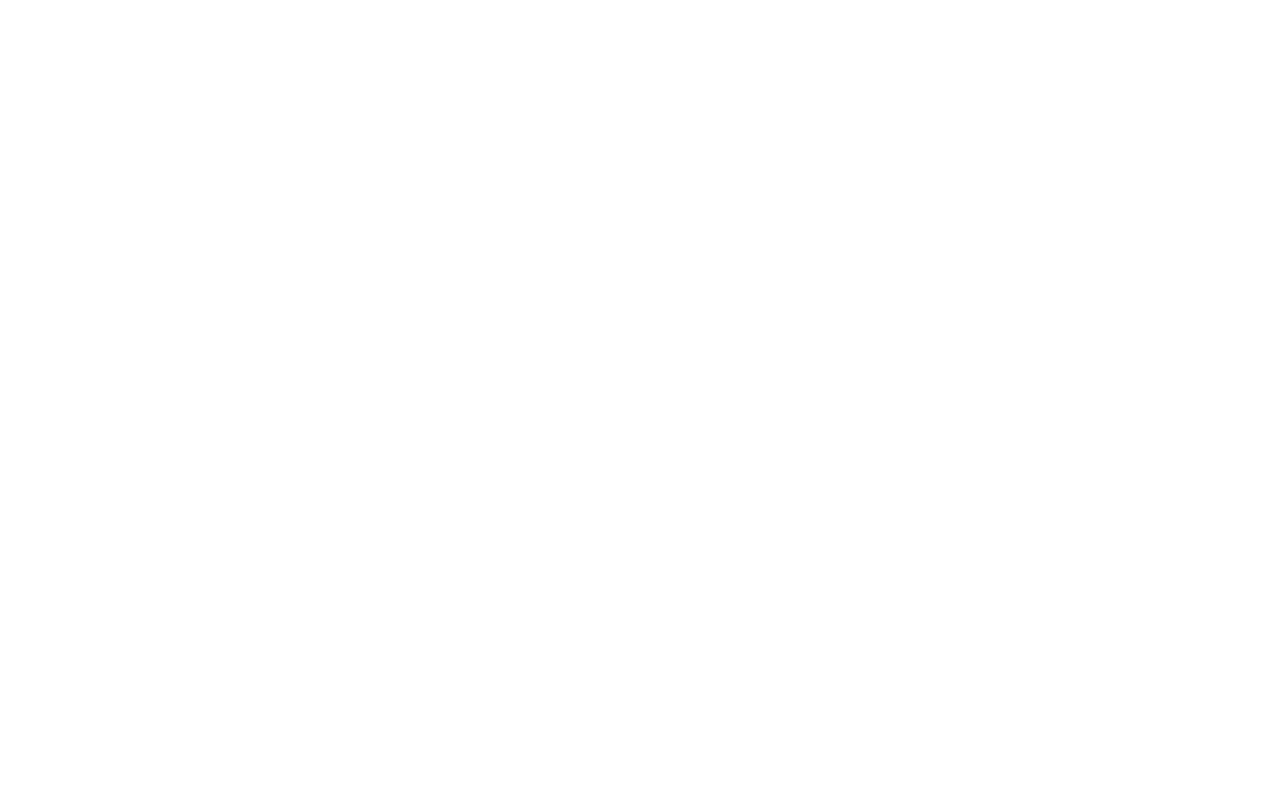
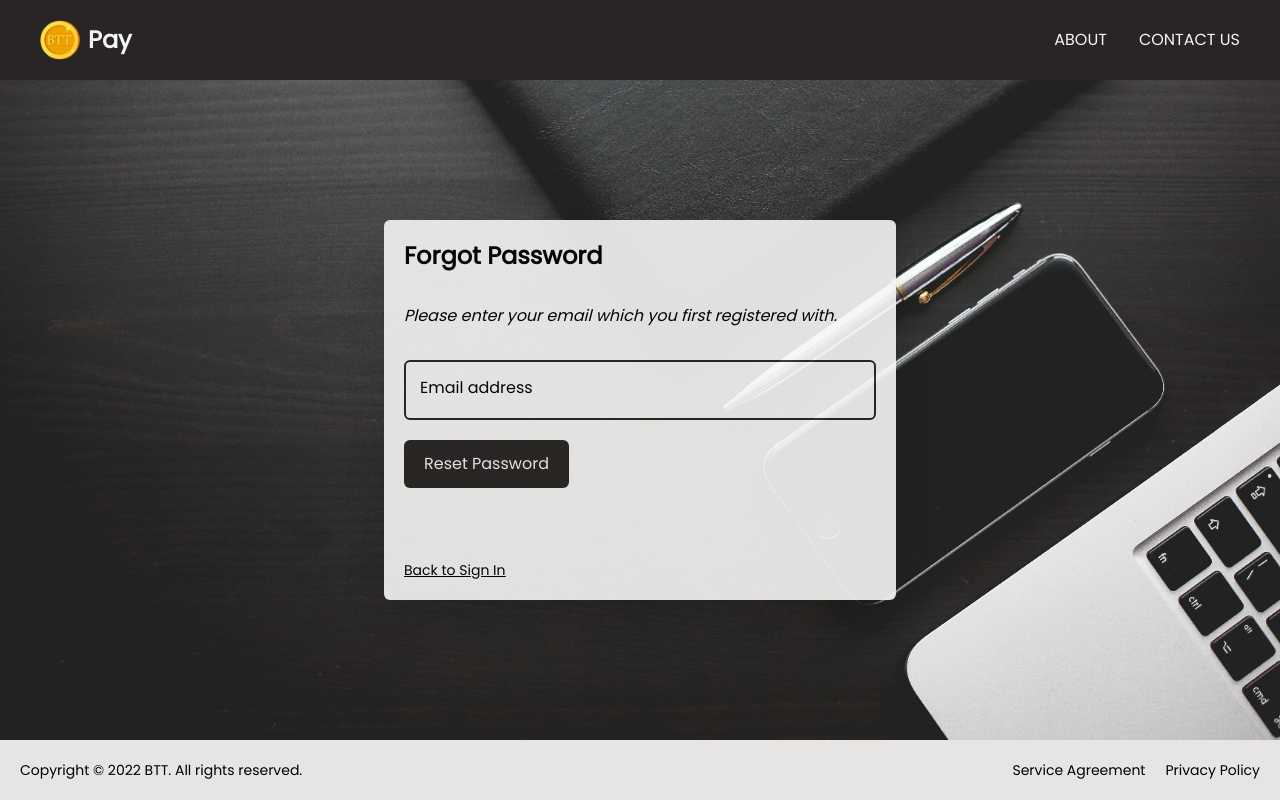
Before and after one commit to RyouHikaru/btt-pay-app, a React (Create React App) app: page /forgot-password in a window 1280 px wide. Built offline with nearby package versions, Linux system fonts and the light colour scheme.

Commit message:
Restructured the project files and added Forgot Password page.

```diff
--- a/src/App.js
+++ b/src/App.js
@@ -1,16 +1,16 @@
 import { Route, Routes } from 'react-router-dom';
 import Landing from './components/Landing/Landing';
-import Login from './components/Landing/Login/Login';
-import Register from './components/Landing/Registration/Register';
+import Login from './components/Landing/Login';
+import Register from './components/Landing/Register';
+import ForgotPassword from './components/Landing/ForgotPassword';
 
 function App() {
   return (
     <Routes>
       <Route path="/" element={<Landing />}>
         <Route index element={<Login />} />
-        <Route path='registration'>
-          <Route index element={<Register />} />
-        </Route>
+        <Route path='registration' element={<Register />} />
+        <Route path='forgot-password' element={<ForgotPassword />} />
       </Route>
     </Routes>
   );
--- a/src/components/Landing/Button.js
+++ b/src/components/Landing/Button.js
@@ -2,7 +2,7 @@
   return (
     <button
       type="submit"
-      className="bg-stone-800 text-stone-100 rounded-md py-3 px-5 self-start hover:opacity-75 disabled:cursor-not-allowed"
+      className="bg-stone-800 text-stone-100 rounded-md py-3 px-5 self-start hover:opacity-75"
     >{text}</button>
   )
 }
--- /dev/null
+++ b/src/components/Landing/ForgotPassword.js
@@ -0,0 +1,74 @@
+import { useState } from 'react';
+import { useNavigate, Link } from 'react-router-dom';
+import TextField from './TextField';
+import ErrorMessage from "../Error/ErrorMessage";
+import Button from "./Button";
+
+const ForgotPassword = () => {
+  const redirect = useNavigate();
+  const [email, setEmail] = useState('');
+  const [isValid, setIsValid] = useState(true);
+  const [errorMsg, setErrorMsg] = useState(null);
+
+  // FIXME: Fetch from API
+  const isEmailExisting = (email) => {
+    let emailList = ['user@gmail.com', 'cjreblora@gmail.com']
+    return emailList.includes(email);
+  }
+
+  const isEmailValid = (email) => {
+    const EMAIL_PATTERN = /^[A-Za-z0-9_!#$%&'*+/=?`{|}~^.-]+@[A-Za-z0-9.-]+$/;
+    return EMAIL_PATTERN.test(email);
+  }
+
+  const handleLogin = (e) => {
+    e.preventDefault();
+
+    if (email.length === 0) {
+      setErrorMsg('Please enter your email address.');
+      setIsValid(false);
+    }
+    else if (!isEmailValid(email)) {
+      setErrorMsg('Please enter a valid email address.');
+      setIsValid(false);
+    }
+    else if (!isEmailExisting(email)) {
+      setErrorMsg('Sorry, we cannot find user with that email.');
+      setIsValid(false);
+    }
+    else {
+      setErrorMsg(null);
+      setIsValid(true);
+      redirect('/');
+    }
+  }
+
+  const handleInputChange = (e) => {
+    setEmail(e.target.value);
+
+    setIsValid(true);
+    setErrorMsg(null);
+  }
+
+  return (
+    <section className="flex-grow flex items-center px-5 py-10 sm:justify-center md:px-24">
+      <div className="flex flex-col gap-8 p-5 w-full bg-stone-100 rounded-md opacity-90 shadow-2xl md:max-w-lg">
+        <h1 className="text-2xl font-semibold">Forgot Password</h1>
+        <h2 className='italic'>Please enter your email which you first registered with.</h2>
+        <form className="flex flex-col gap-5" onSubmit={handleLogin}>
+          <TextField
+            type="text" name="email" text="Email address" handleChange={handleInputChange}
+            isEmpty={email.length === 0} isValid={isValid}
+          />
+          <Button text="Reset Password" />
+          <ErrorMessage message={errorMsg} />
+        </form>
+        <nav className="flex gap-2 mt-10 text-sm">
+          <span className="hover:opacity-75 underline"><Link to="/">Back to Sign In</Link></span>
+        </nav>
+      </div>
+    </section>
+  )
+}
+
+export default ForgotPassword;
--- a/src/components/Landing/Login/Login.js
+++ b/src/components/Landing/Login.js
@@ -1,8 +1,8 @@
 import { useState } from 'react';
 import { Link } from 'react-router-dom';
 import TextField from "./TextField";
-import ErrorMessage from "../../Error/ErrorMessage";
-import Button from "../Button";
+import ErrorMessage from "../Error/ErrorMessage";
+import Button from "./Button";
 
 const Login = () => {
   const [data, setData] = useState({ username: '', password: '' });
@@ -33,10 +33,8 @@
       ...previousState, [name]: value
     }));
 
-    if (data.length !== 0) {
-      setIsValid(true);
-      setErrorMsg(null);
-    }
+    setIsValid(true);
+    setErrorMsg(null);
   }
 
   return (
--- a/src/components/Landing/Registration/Register.js
+++ b/src/components/Landing/Register.js
@@ -1,7 +1,7 @@
-import { Link } from 'react-router-dom';
+import { useNavigate, Link } from 'react-router-dom';
 import { useForm } from 'react-hook-form';
-import Button from "../Button";
-import TextField from './TextField';
+import Button from "./Button";
+import TextField from './RegisterTextField';
 import {
   firstNameValidation, lastNameValidation,
   emailValidation, usernameValidation,
@@ -10,6 +10,7 @@
 
 
 const Registration = () => {
+  const redirect = useNavigate();
   const { register, handleSubmit, watch, formState: { errors } } = useForm({
     criteriaMode: 'all',
     defaultValues: {
@@ -31,15 +32,16 @@
     matchPassword: watch('matchPassword'),
   }
 
-  const onSubmit = data => {
-    console.log(data);
+  // FIXME: Use API
+  const signUp = data => {
+    redirect('/');
   };
 
   return (
     <section className="flex-grow flex items-center px-5 py-10 sm:justify-center md:px-24">
       <div className="flex flex-col gap-8 p-5 w-full bg-stone-100 rounded-md opacity-90 shadow-2xl md:max-w-lg">
         <h1 className="text-2xl font-semibold">Registration</h1>
-        <form className="flex flex-col gap-5" onSubmit={handleSubmit(onSubmit)}>
+        <form className="flex flex-col gap-5" onSubmit={handleSubmit(signUp)}>
           <TextField
             type="text" name="firstName" text="First name" register={register}
             validation={firstNameValidation} errors={errors}
--- a/src/components/Landing/Registration/TextField.js
+++ b/src/components/Landing/RegisterTextField.js
@@ -1,7 +1,7 @@
 import { useEffect, useState } from "react";
 import { ErrorMessage } from "@hookform/error-message";
 
-const TextField = ({ type, name, text, register, errors, validation, hasContent }) => {
+const RegisterTextField = ({ type, name, text, register, errors, validation, hasContent }) => {
   const [isValid, setIsValid] = useState(true);
   const error = errors?.[name];
 
@@ -39,4 +39,4 @@
   )
 }
 
-export default TextField;
+export default RegisterTextField;
--- a/src/components/Landing/Registration/validations.js
+++ b/src/components/Landing/validations.js
@@ -13,7 +13,7 @@
 const USERNAME_MSG = "Please use alphanumeric characters and underscore ( _ ) only.";
 const USERNAME_TAKEN_MSG = "Username is already taken.";
 const PASSWORD_RANGE_MSG = range(8, 30);
-const PASSWORD_MSG = "Please make sure to have at least one (1) uppercase, lowercase, numeric, and special character.";
+const PASSWORD_MSG = "Password must have at least one (1) each: uppercase, lowercase, numeric, and special character.";
 const MATCH_PW_MSG = "Password does not match.";
 const MATCH_PW_CONFIRM_MSG = "Please confirm your password.";
 
```
Also changed, not shown: src/components/Landing/TextField.js (renamed from src/components/Landing/Login/TextField.js).
